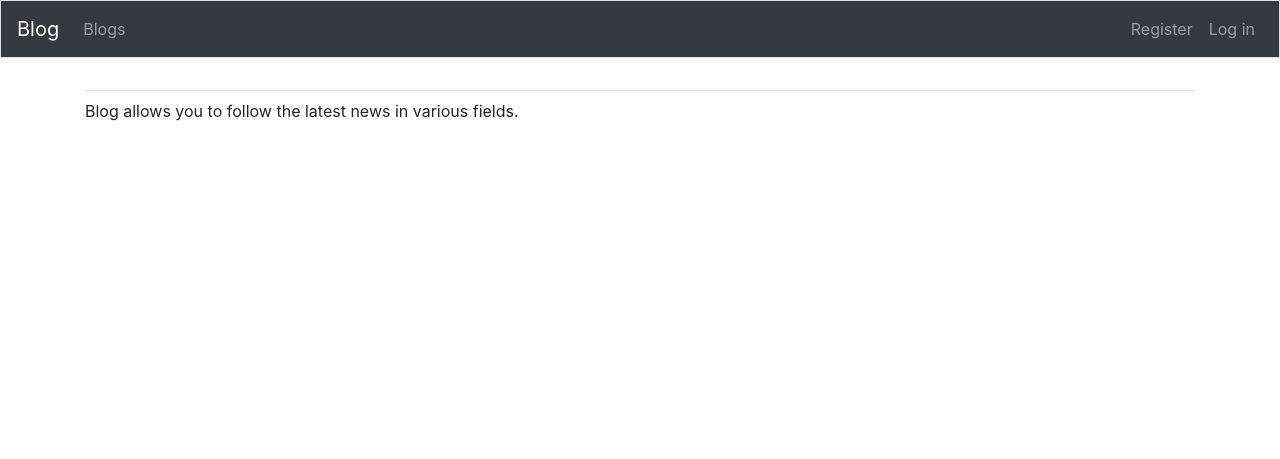
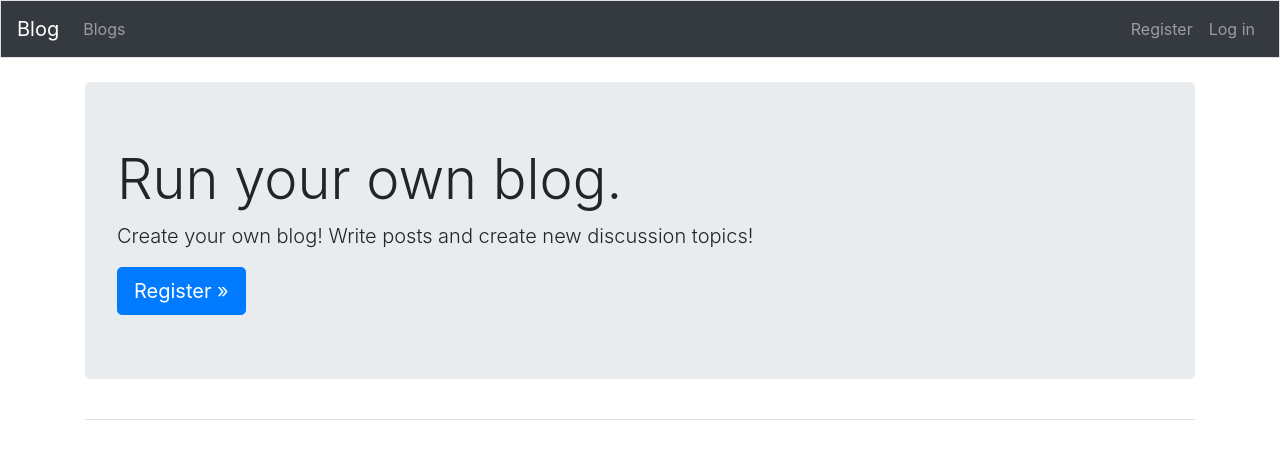
Before and after one commit to JackSys-m/blog, a Django app: page / in a window 1280 px wide. Shown: the top 459 px of the page. Run offline with Django 5.2, Linux system fonts and the light colour scheme; some libraries are stand-ins or nearby versions.

Commit message:
Change index.html: - design home page

```diff
--- a/blogs/templates/blogs/index.html
+++ b/blogs/templates/blogs/index.html
@@ -1,5 +1,12 @@
 {% extends "blogs/base.html" %}
 
-{% block content %}
-  <p>Blog allows you to follow the latest news in various fields.</p>
-{% endblock content %}
+{% block page_header %}
+  <div class='jumbotron'>
+    <h1 class="display-4">Run your own blog.</h1>
+
+    <p class="lead">Create your own blog! Write posts and create new discussion topics!</p>
+
+    <a class="btn btn-lg btn-primary" href="{% url "users:register" %}"
+        role="button">Register &raquo;</a>
+  </div>
+{% endblock page_header %}
```
